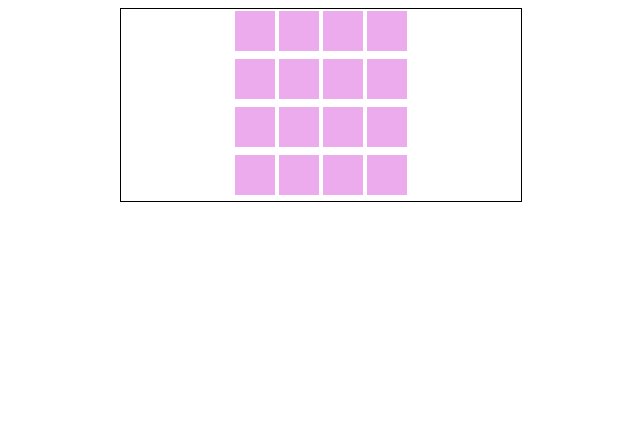
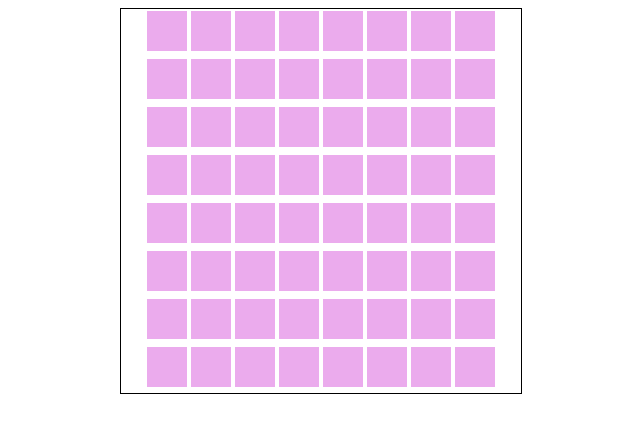
Before and after one commit to julianmnst/minesweeper-vue, a Vue app: page / in a window 1280 px wide. Shown: the top 432 px of the page, without its empty margins (319-959 px from the left). Built offline with nearby package versions, Linux system fonts and the light colour scheme; the HTML template or start-up script is replaced by a standard one.

Commit message:
Generating board and break

```diff
--- a/src/store.js
+++ b/src/store.js
@@ -1,16 +1,63 @@
 import Vue from 'vue'
 import Vuex from 'vuex'
 
+const ROWS = 8,
+	COLS = 8,
+	MINES = 10;
+
 Vue.use(Vuex)
 
+// Board generation functions
+/**
+ * Generates a random number in a range (max excluded)
+ * I will use this function to set the mine locations
+ * @returns number
+ */
+function getRandomArbitrary(min, max) {
+    return Math.floor(Math.random() * (max - min)) + min;
+}
+
+/**
+ * Populate an empty CELLS array and return one with the mines set in position.
+ */
+function populateBoard() {
+	let rows = new Array(ROWS);
+
+	for (let i = 0; i < rows.length; i++) {
+		rows[i] = new Array(COLS);
+
+	  	for (let j = 0; j < rows[i].length; j++) {
+		  	rows[i][j] = {
+		  		mined: false,
+		  		revealed: false
+		  	};
+		}
+	}
+
+	return rows
+}
+
+/**
+ * Sets the coordinates for N mines
+ */
+function setMines(cells, limit) {
+	let coordinates = [];
+	for (let i = 0; i < limit; i++) {
+		coordinates.push([
+			getRandomArbitrary(0, ROWS),
+			getRandomArbitrary(0, COLS)
+		])
+	}
+
+	return coordinates;
+}
+
+/**
+ * Store
+ */
 export default new Vuex.Store({
   state: {
-  	cells: [
-  		[{mined:false, revealed: false},{mined:false, revealed: false},{mined:false, revealed: false},{mined:false, revealed: false}],
-  		[{mined:false, revealed: false},{mined:false, revealed: false},{mined:true, revealed: false},{mined:false, revealed: false}],
-  		[{mined:false, revealed: false},{mined:false, revealed: false},{mined:false, revealed: false},{mined:false, revealed: false}],
-  		[{mined:true, revealed: false},{mined:false, revealed: false},{mined:false, revealed: false},{mined:false, revealed: false}]
-  	]
+  	cells: populateBoard()
   },
   mutations: {
   	reveal(state, {row, col}) {
```
